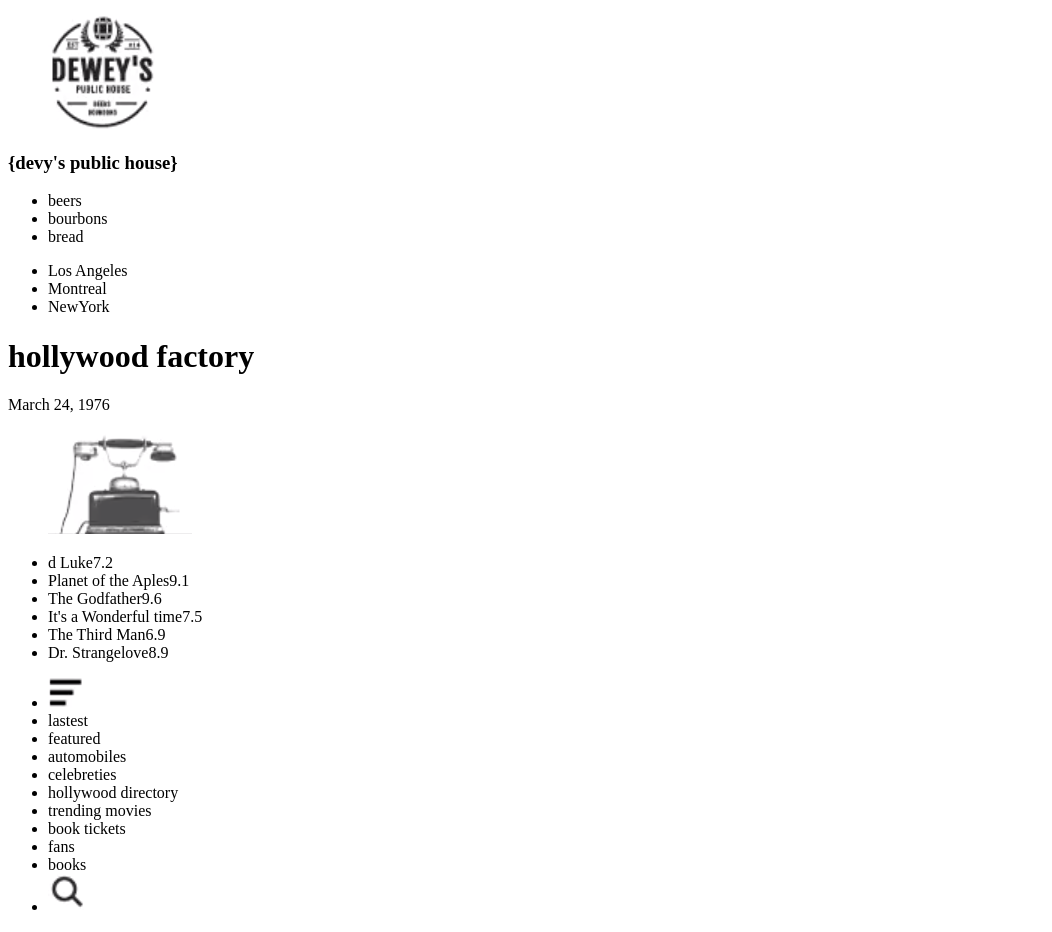
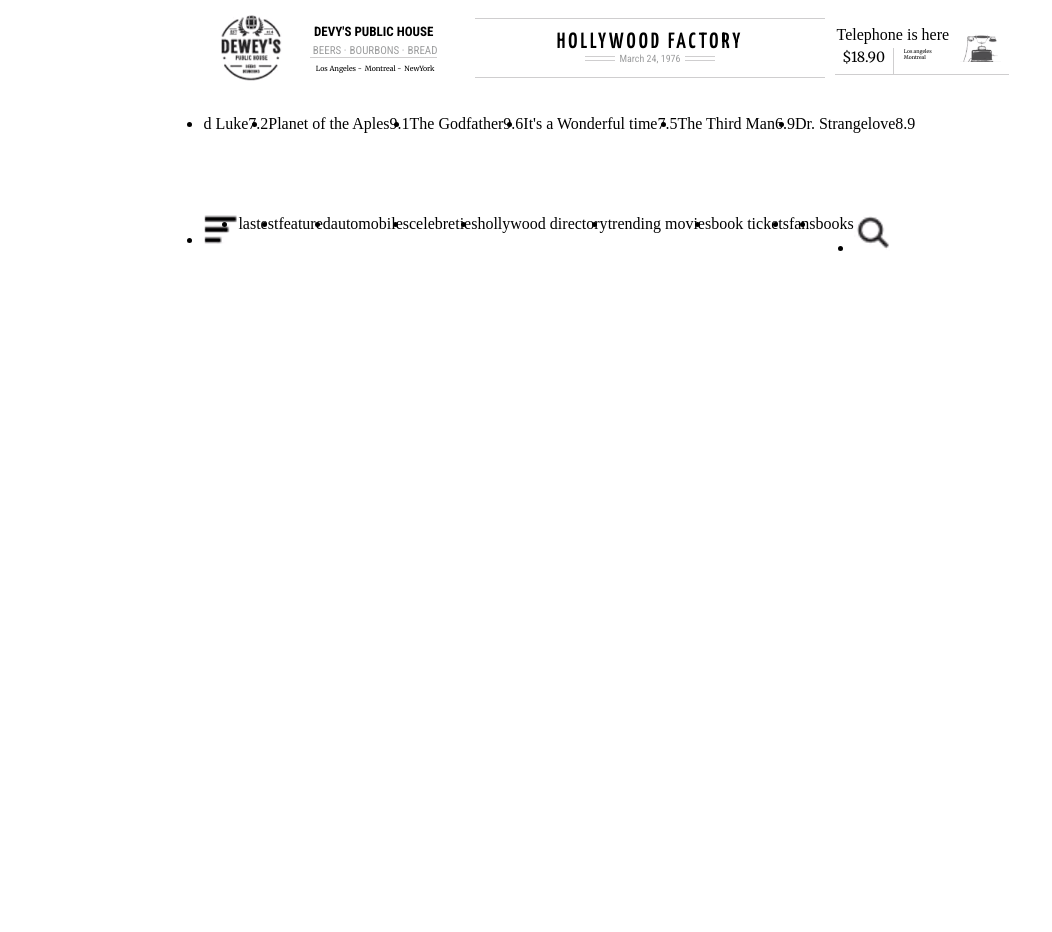
Before and after one commit to den-velez/newspaper-replica, a website: page pug/index.pug in a window 1280 px wide. Shown: the whole page, without its empty margins (0-1052 px from the left). After the commit the page ends 800 px from the top, so only its background shows below. Drawn offline with nearby package versions, Linux system fonts and the light colour scheme; files that its build step writes are made by us from their sources.

Commit message:
header top is ready

```diff
--- a/pug/components/config.pug
+++ b/pug/components/config.pug
@@ -3,7 +3,7 @@
 -var publicity1 = ["devy's public house","beers","bourbons","bread","Los Angeles","Montreal","NewYork"]
 -var publicity1Img = ["../../images/img12.png", "devy's public house logo"]
 -var publicity2Img = ["../../images/img11.png", "telephone logo"]
--var publicitu2 = ["Telephone is here","$18.90","Los angeles", "Montreal"]
+-var publicity2 = ["Telephone is here","$18.90","Los angeles", "Montreal"]
 -var movies = ["d Luke","7.2","Planet of the Aples","9.1","The Godfather","9.6","It's a Wonderful time","7.5","The Third Man","6.9","Dr. Strangelove","8.9"]
 -var headerSections = ["lastest","featured","automobiles","celebreties","hollywood directory","trending movies","book tickets","fans","books"]
 -var headerSectionsImgs = ["../../images/img13.png","../../images/img15.png"]
--- a/pug/components/head.pug
+++ b/pug/components/head.pug
@@ -2,6 +2,7 @@
 html(lang="en")
   head
     meta(charset="UTF-8")
+    link(rel="stylesheet", href="../css/styles.css")
     meta(name="viewport", content="width=device-width, initial-scale=1.0")
     title hollywood Factory
   body
--- a/pug/components/header.pug
+++ b/pug/components/header.pug
@@ -1,25 +1,29 @@
 header.header
   div.header-top
     div.header-top-publicity1
-      figure
-        img(src=publicity1Img[0], alt=publicity1Img[1])
-      h3 {#{publicity1[0]}}
-      ul
-        li #{publicity1[1]}
-        li #{publicity1[2]}
-        li #{publicity1[3]}
-      ul
-        li #{publicity1[4]}
-        li #{publicity1[5]}
-        li #{publicity1[6]}
+      figure.publicity1-banner
+        img.publicity1-banner-img(src=publicity1Img[0], alt=publicity1Img[1])
+      .publicity1-texts
+        h3.publicity1-texts-title #{publicity1[0]}
+        ul.publicity1-texts-list1
+          li #{publicity1[1]}
+          li #{publicity1[2]}
+          li #{publicity1[3]}
+        ul.publicity1-texts-list2
+          li #{publicity1[4]}
+          li #{publicity1[5]}
+          li #{publicity1[6]}
     div.header-top-titles
       h1 #{headerTitles}
-      span #{headerDate}
+      div.header-top-titles-subtitles
+        div
+        span #{headerDate}
+        div
     div.header-top-publicity2
-      span
-      span
-      span
-      figure
+      span.header-top-publicity2-title #{publicity2[0]}
+      span.header-top-publicity2-textLeft #{publicity2[1]}
+      span.header-top-publicity2-textRight #{publicity2[2]} #{publicity2[3]}
+      figure.header-top-publicity2-imgBox
         img(src=publicity2Img[0], alt=publicity2Img[1])
   div.header-movies
     ul
--- /dev/null
+++ b/sass/components/_globales.scss
@@ -0,0 +1,24 @@
+$colorFont1: #000;
+$colorFont2: #9c9d9e;
+$bordercolor: #cfcecf;
+
+$colorAlternativo: #fee5f4;
+$colorPublicity: #daf0fe;
+
+@import url("https://fonts.googleapis.com/css2?family=Merriweather&family=Roboto&family=Roboto+Condensed:wght@400;700&family=Yanone+Kaffeesatz:wght@600&display=swap");
+
+$titlesFont: "Roboto Condensed", sans-serif;
+$menusfont: "Roboto Condensed", sans-serif;
+$mainTitle: "Yanone Kaffeesatz", sans-serif;
+$regularFont: "Merriweather", serif;
+
+* {
+  margin: 0;
+  padding: 0;
+  box-sizing: border-box;
+  font-size: 16px;
+}
+body {
+  margin: 0 auto;
+  width: 1200px;
+}
--- /dev/null
+++ b/sass/components/_header.scss
@@ -0,0 +1,177 @@
+.header {
+  margin-top: 15px;
+  max-width: 1200px;
+  height: 300px;
+  display: grid;
+  grid-template-rows: repeat(3, 1fr);
+  justify-content: center;
+}
+.header-top {
+  height: 60px;
+  display: grid;
+  align-items: center;
+  grid-template-columns: 30% 40% 20%;
+  grid-column-gap: 10px;
+  &-publicity1 {
+    height: 100%;
+    display: grid;
+    grid-template-columns: 30% 70%;
+    align-items: center;
+    justify-content: flex-end;
+  }
+}
+
+.publicity1-banner {
+  width: 100%;
+  height: 100%;
+  display: flex;
+  justify-content: center;
+  // align-items: center;
+  justify-content: flex-end;
+  &-img {
+    width: 80%;
+    object-fit: contain;
+  }
+}
+
+.publicity1-texts {
+  width: 100%;
+  height: 90%;
+  display: flex;
+  flex-direction: column;
+  justify-content: space-evenly;
+
+  &-title {
+    width: 100%;
+    text-align: center;
+    text-transform: uppercase;
+    font-size: 13px;
+    font-family: $titlesFont;
+  }
+  &-list1 {
+    width: 100%;
+    display: flex;
+    text-transform: uppercase;
+    justify-content: center;
+    list-style: none;
+    li {
+      padding-left: 3px;
+      font-size: 11px;
+      border-bottom: 1px solid $bordercolor;
+      color: $colorFont2;
+      font-family: $titlesFont;
+    }
+    li:after {
+      content: " \00B7";
+    }
+    li:nth-child(3)::after {
+      content: none;
+    }
+  }
+  &-list2 {
+    width: 100%;
+    display: flex;
+    justify-content: center;
+    list-style: none;
+    font-family: $regularFont;
+    li {
+      padding-left: 3px;
+      font-size: 7px;
+    }
+    li:after {
+      content: "  -";
+    }
+    li:nth-child(3):after {
+      content: none;
+    }
+  }
+}
+.header-top-titles {
+  height: 90%;
+  display: flex;
+  flex-direction: column;
+  align-items: center;
+  justify-content: center;
+  border-top: 1px solid $bordercolor;
+  border-bottom: 1px solid $bordercolor;
+  h1 {
+    letter-spacing: 3px;
+    text-transform: uppercase;
+    font-size: 22px;
+    font-family: $mainTitle;
+  }
+  &-subtitles {
+    width: 100%;
+    display: flex;
+    justify-content: center;
+    align-items: center;
+    span {
+      margin: 0 5px;
+      font-size: 10px;
+      color: $colorFont2;
+      font-family: $titlesFont;
+    }
+    div {
+      width: 30px;
+      height: 50%;
+      border-top: 1px solid $bordercolor;
+      border-bottom: 1px solid $bordercolor;
+    }
+  }
+}
+.header-top-publicity2 {
+  height: 80%;
+  display: grid;
+  justify-items: center;
+  align-self: center;
+  align-items: center;
+  grid-template-columns: repeat(3, 1fr);
+  grid-template-rows: repeat(2, 1fr);
+  grid-template-areas: "title title imgBox" "textLeft textRight imgBox";
+  &-title {
+    grid-area: title;
+    font-size: 16px;
+    font-family: regularFont;
+  }
+  &-textLeft {
+    width: 100%;
+    height: 100%;
+    grid-area: textLeft;
+    font-size: 14px;
+    font-family: $regularFont;
+    text-align: center;
+    border-bottom: 1px solid $bordercolor;
+  }
+  &-textRight {
+    height: 100%;
+    padding: 0 10px;
+    border-left: 1px solid $bordercolor;
+    grid-area: textRight;
+    font-size: 5px;
+    font-family: $regularFont;
+    border-bottom: 1px solid $bordercolor;
+  }
+  &-imgBox {
+    width: 100%;
+    height: 100%;
+    grid-area: imgBox;
+    display: flex;
+    justify-content: center;
+    align-items: center;
+    border-bottom: 1px solid $bordercolor;
+    img {
+      width: 70%;
+      object-fit: cover;
+    }
+  }
+}
+.header-movies,
+.header.header-sections {
+  height: 60px;
+}
+.header-movies ul {
+  display: flex;
+}
+.header-sections ul {
+  display: flex;
+}
--- /dev/null
+++ b/sass/styles.scss
@@ -0,0 +1,2 @@
+@import "./components/globales.scss";
+@import "./components/header.scss";
```
Also changed, not shown: css/styles.css (added), html/index.html, sass/components/_header2.scss (added).
